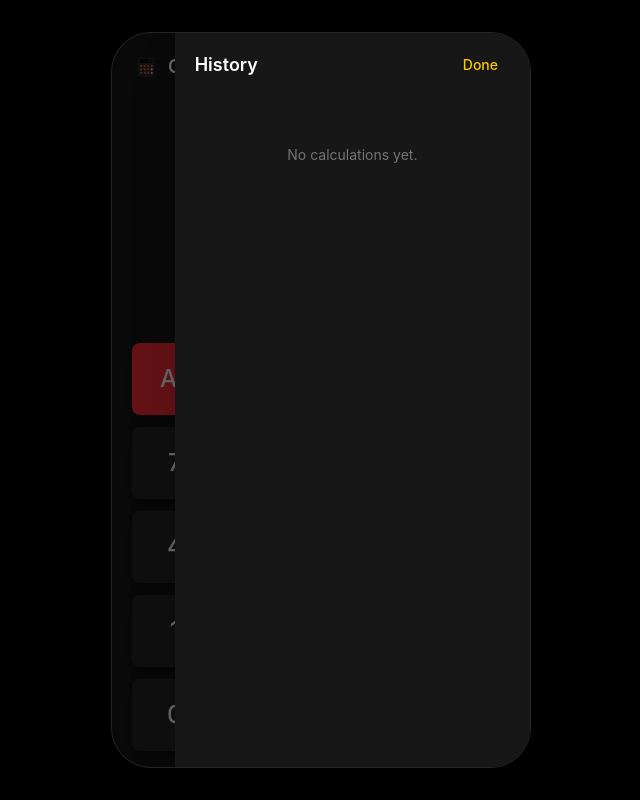
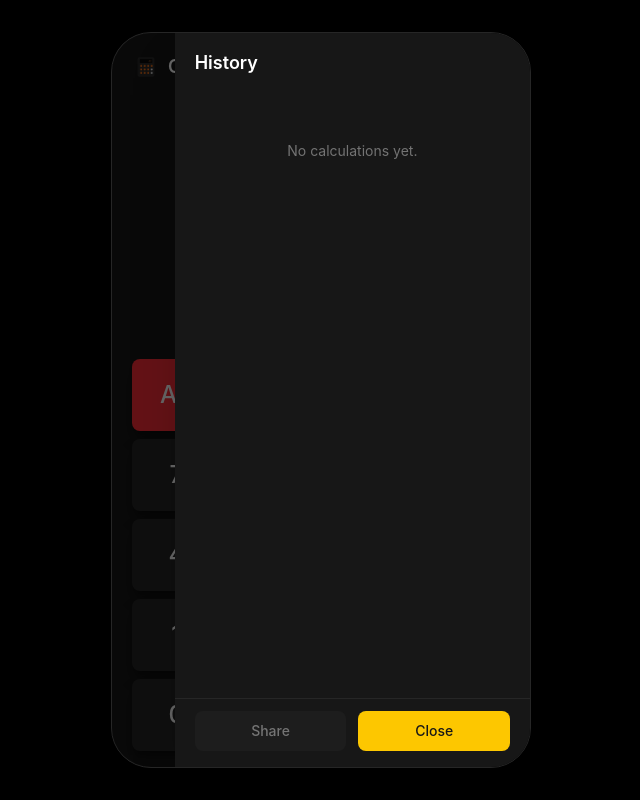
Before and after one commit to comlyboy/calcora, an Angular app: page / in a window 1280 px wide. Shown: the whole page, without its empty margins (319-959 px from the left). Built offline with nearby package versions, Linux system fonts and the light colour scheme.

Commit message:
feat: implement share history functionality and feedback mechanism

```diff
--- a/src/app/calculator/calculator.html
+++ b/src/app/calculator/calculator.html
@@ -20,16 +20,6 @@
             <path stroke-linecap="round" stroke-linejoin="round" d="M12 8v4.5l3 2" />
           </svg>
         </button>
-        <button
-          type="button"
-          (click)="toggleHistoryPanel()"
-          aria-label="Open menu"
-          class="flex h-9 w-9 items-center justify-center rounded-lg text-neutral-300 active:opacity-70"
-        >
-          <svg viewBox="0 0 24 24" fill="none" stroke="currentColor" stroke-width="1.75" class="h-5 w-5">
-            <path stroke-linecap="round" d="M4 7h16M4 12h16M4 17h16" />
-          </svg>
-        </button>
       </div>
     </header>
 
@@ -42,7 +32,7 @@
         }
       </div>
 
-      <div class="grid h-102 min-h-0 grid-cols-4 gap-3" [style.grid-template-rows]="buttonGridTemplateRows">
+      <div class="grid h-98 min-h-0 grid-cols-4 gap-2" [style.grid-template-rows]="buttonGridTemplateRows">
         @for (button of buttons; track button.label) {
           <button
             type="button"
@@ -71,11 +61,8 @@
       [class.translate-x-0]="isHistoryPanelOpen()"
       [class.translate-x-full]="!isHistoryPanelOpen()"
     >
-      <header class="flex shrink-0 items-center justify-between px-5 py-4">
+      <header class="flex shrink-0 items-center px-5 py-4">
         <h2 class="text-lg font-semibold text-white">History</h2>
-        <button type="button" (click)="toggleHistoryPanel()" class="rounded-lg px-3 py-1.5 text-sm font-medium text-yellow-400 active:opacity-70">
-          Done
-        </button>
       </header>
 
       <div class="min-h-0 flex-1 overflow-y-auto scrollbar-hide px-5 pb-6">
@@ -95,6 +82,29 @@
           </ul>
         }
       </div>
+
+      <div class="shrink-0 border-t border-neutral-800 px-5 pt-3 pb-[max(1rem,env(safe-area-inset-bottom))]">
+        @if (shareFeedback(); as feedback) {
+          <p class="pb-2 text-center text-xs text-neutral-500">{{ feedback }}</p>
+        }
+        <div class="flex gap-3">
+          <button
+            type="button"
+            (click)="shareHistory()"
+            [disabled]="history().length === 0"
+            class="flex-1 rounded-lg bg-neutral-800 px-4 py-2.5 text-sm font-medium text-white disabled:opacity-40 active:opacity-70"
+          >
+            Share
+          </button>
+          <button
+            type="button"
+            (click)="toggleHistoryPanel()"
+            class="flex-1 rounded-lg bg-yellow-400 px-4 py-2.5 text-sm font-medium text-neutral-900 active:opacity-80"
+          >
+            Close
+          </button>
+        </div>
+      </div>
     </div>
   </div>
 </div>
--- a/src/app/calculator/calculator.ts
+++ b/src/app/calculator/calculator.ts
@@ -51,6 +51,7 @@ export class Calculator {
   protected readonly CalculatorButtonType = CalculatorButtonType;
   protected readonly history = this.calculationHistory.entries;
   protected readonly isHistoryPanelOpen = signal(false);
+  protected readonly shareFeedback = signal<string | null>(null);
 
   private static readonly BUTTON_ROW_COUNT = 5;
 
@@ -252,6 +253,44 @@ export class Calculator {
     this.isHistoryPanelOpen.update((isOpen) => !isOpen);
   }
 
+  protected async shareHistory(): Promise<void> {
+    const entries = this.history();
+    if (entries.length === 0) {
+      return;
+    }
+
+    const shareText = entries
+      .map((entry) => `${this.formatExpressionText(entry.expression)} = ${this.formatOperandWithCommas(entry.result)}`)
+      .join('\n');
+
+    if (typeof navigator.share === 'function') {
+      try {
+        await navigator.share({ title: 'Calcora history', text: shareText });
+      } catch (error) {
+        if ((error as DOMException).name !== 'AbortError') {
+          await this.copyHistoryToClipboard(shareText);
+        }
+      }
+      return;
+    }
+
+    await this.copyHistoryToClipboard(shareText);
+  }
+
+  private async copyHistoryToClipboard(text: string): Promise<void> {
+    try {
+      await navigator.clipboard.writeText(text);
+      this.showShareFeedback('Copied to clipboard');
+    } catch {
+      this.showShareFeedback('Could not share history');
+    }
+  }
+
+  private showShareFeedback(message: string): void {
+    this.shareFeedback.set(message);
+    setTimeout(() => this.shareFeedback.set(null), 2500);
+  }
+
   protected formatExpressionText(expressionText: string): string {
     return expressionText
       .split(' ')
```
